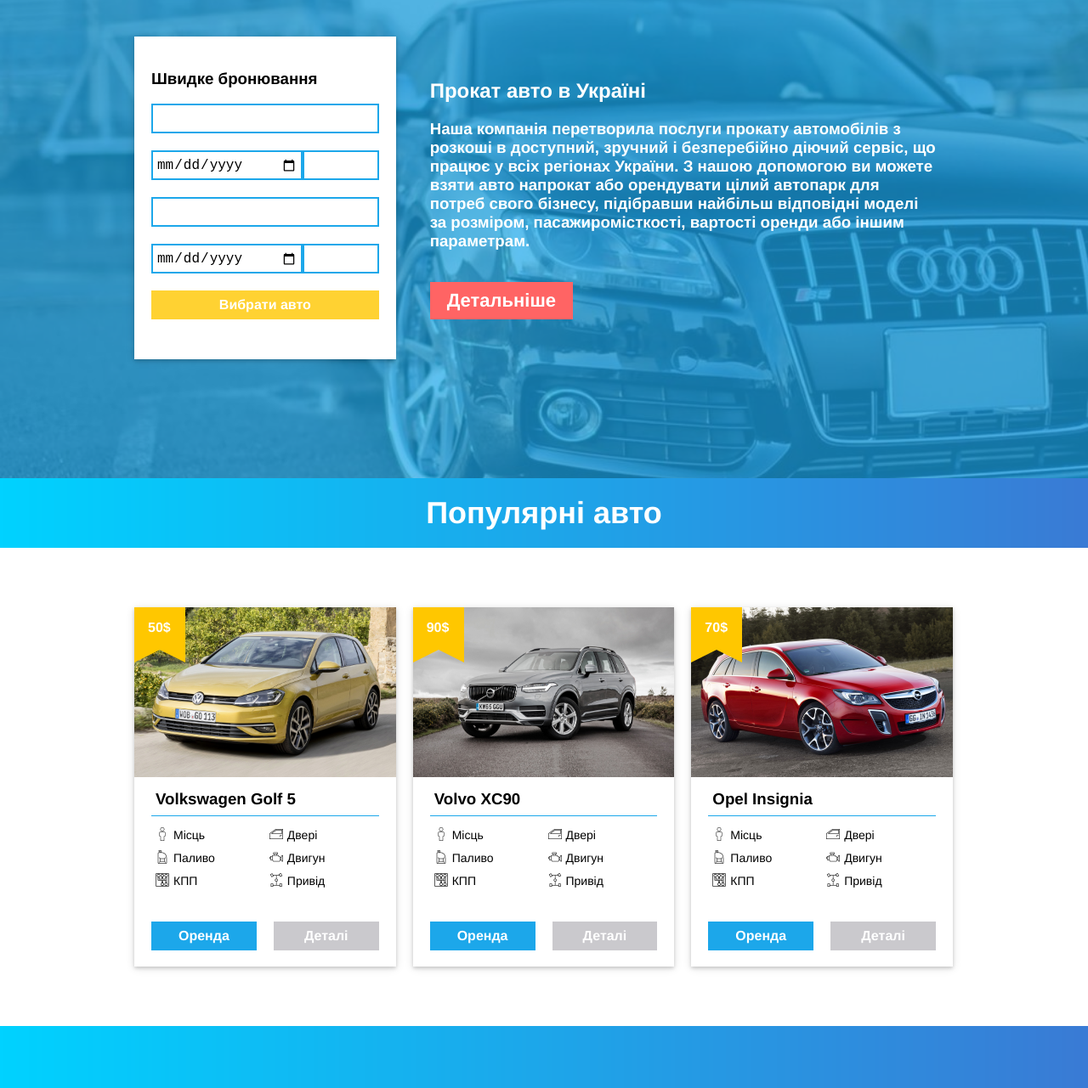
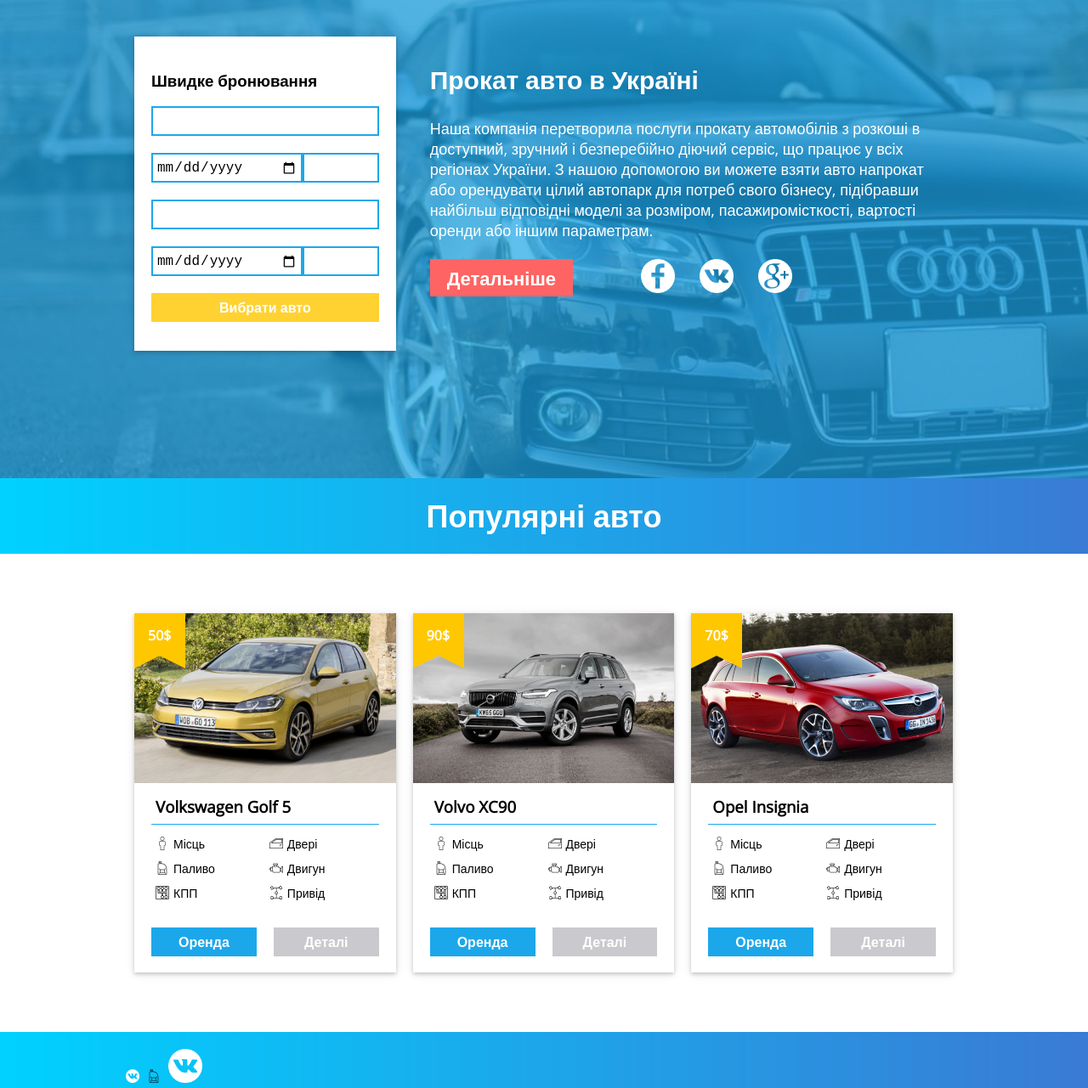
Before and after one commit to car-rental-app/Car-Rent-Project, a website: page app/index.html in a window 1280 px wide. Shown: the part 17-1298 px from the top of the page at 85% size. Drawn offline with nearby package versions, Linux system fonts and the light colour scheme.

Commit message:
beta 0.6

```diff
--- a/app/css/library.css
+++ b/app/css/library.css
@@ -2,7 +2,7 @@
 	box-sizing: border-box;
 }
 body {
-	font-family: 'Helvetica', sans-serif;
+	font-family: 'Open Sans', sans-serif;
 	margin: 0;
 	padding: 0;
 }
@@ -54,7 +54,7 @@
 *******Icons*******
 
 ******/
-.deal_info_icon {
+.icon {
 	display: inline-block;
 	width: 16px;
 	height: 16px;
@@ -82,9 +82,18 @@
 .man {
 	background-image: url('../img/icons/man.png');
 }
+.social_vk {
+	background-image: url('../img/icons/vk-social-logotype.png');
+}
+.social_fb {
+	background-image: url('../img/icons/facebook-logo.png');
+}
+.social_g {
+	background-image: url('../img/icons/google-plus-social-logotype.png');
+}
 .big_icon {
-	width: 30px;
-	height: 30px;
+	width: 40px;
+	height: 40px;
 }
 /*****
 
--- a/app/css/style.css
+++ b/app/css/style.css
@@ -208,7 +208,7 @@
 	transform: translateX(0);
 }
 /******
-*******Leadf form******
+*******Lead form******
 *******/
 .lead_form {
 	padding: 10px;
@@ -216,7 +216,7 @@
 .lead_form form{
 	margin-top: 30px;
 	width: 100%;
-	height: 380px;
+	height: 370px;
 	background-color: white;
 	padding: 20px;
 }
@@ -241,13 +241,29 @@
 	padding: 10px;
 }
 .lead_info {
-	margin-top: 30px;
+	margin-top: 15px;
 	/*border: 1px solid white;*/
 	min-height: 380px;
 	height: auto;
 	width: 100%;
 	color: white;
-	padding: 30px 20px 30px 20px;
+	padding: 20px 20px 30px 20px;
+}
+.lead_info p {
+	margin: 0;
+	font-size: 18px;
+}
+.lead_info h1 {
+	font-size: 30px;
+}
+.lead_info ul {
+	margin: 0;
+	padding: 0;
+}
+.lead_info ul li {
+	margin-right: 20px;
+	list-style: none;
+	display: inline-block;
 }
 /******
 ******Main content*******
@@ -405,6 +421,11 @@
 footer {
 	background-color: #3f4145;
 	height: 200px;
+	color: white;
+}
+.footer_info {
+	height: 100%;
+	border: 1px solid white;
 }
 /******
 *******Grid******
@@ -434,8 +455,13 @@
 	.button {
 		padding: 0 10px;
 	}
+	.lead_info .col-5 { width: 50%; }
+	.lead_info .col-7 { width: 50%; }
 	.lead_info {
 		padding: 0px 20px;
+	}
+	.lead_info ul li {
+		margin-right: 10px;
 	}
 }
 @media screen and (max-width: 780px) {
@@ -503,7 +529,22 @@
 	.lead_header {
 		padding: 0;
 	}
+	.lead_info .col-5 { width: 100%; }
+	.lead_info .col-7 { width: 100%; }
 	.lead_info .button {
 		width: 100%;
 	}
+	.lead_info ul {
+		margin-top: 30px;
+		text-align: center;
+	}
+	.lead_info ul li {
+		margin-right: 30px;
+	}
+	.lead_info ul li:last-child {
+		margin-right: 0;
+	}
+	.lead_info h1 {
+		font-size: 26px;
+	}
 }
--- a/app/index.html
+++ b/app/index.html
@@ -4,6 +4,7 @@
 	<meta name=viewport content="width=device-width, initial-scale=1">
 	<meta charset="UTF-8">
 	<title>Car Rent</title>
+	<link href="https://fonts.googleapis.com/css?family=Open+Sans" rel="stylesheet">
 	<link rel="stylesheet" href="css/library.css">
 	<link rel="stylesheet" href="css/style.css">
 </head>
@@ -132,10 +133,31 @@
 									<div class="col-8">
 										<div class="lead_header">
 											<div class="lead_info">
-												<h1>Прокат авто в Україні</h1>
-												<h3>Наша компанія перетворила послуги прокату автомобілів з розкоші в доступний, зручний і безперебійно діючий сервіс, що працює у всіх регіонах України. З нашою допомогою ви можете взяти авто напрокат або орендувати цілий автопарк для потреб свого бізнесу, підібравши найбільш відповідні моделі за розміром, пасажиромісткості, вартості оренди або іншим параметрам.</h3>
+												<div class="row">
+													<div class="col-12">
+														<h1>Прокат авто в Україні</h1>
+														<p>Наша компанія перетворила послуги прокату автомобілів з розкоші в доступний, зручний і безперебійно діючий сервіс, що працює у всіх регіонах України. З нашою допомогою ви можете взяти авто напрокат або орендувати цілий автопарк для потреб свого бізнесу, підібравши найбільш відповідні моделі за розміром, пасажиромісткості, вартості оренди або іншим параметрам.</p>
+													</div>
+												</div>
 												<br>
-												<a href="" class="button red big">Детальніше</a>
+												<div class="row">
+													<div class="col-5">
+														<a href="" class="button red big">Детальніше</a>
+													</div>
+													<div class="col-7">
+														<ul>
+															<li>
+																<a href="#"><span class="icon big_icon social_fb"></span></a>
+															</li>
+															<li>
+																<a href="#"><span class="icon big_icon social_vk"></span></a>
+															</li>
+															<li>
+																<a href="#"><span class="icon big_icon social_g"></span></a>
+															</li>
+														</ul>
+													</div>
+												</div>
 											</div>
 										</div>
 									</div>
@@ -173,26 +195,26 @@
 											<hr>
 											<div class="row">
 												<div class="col-6">
-													<p><span class="deal_info_icon man"></span>Місць</p>
+													<p><span class="icon man"></span>Місць</p>
 												</div>
 												<div class="col-6">
-													<p><span class="deal_info_icon car_door"></span>Двері</p>
+													<p><span class="icon car_door"></span>Двері</p>
 												</div>
 											</div>
 											<div class="row">
 												<div class="col-6">
-													<p><span class="deal_info_icon fuel"></span>Паливо</p>
+													<p><span class="icon fuel"></span>Паливо</p>
 												</div>
 												<div class="col-6">
-													<p><span class="deal_info_icon engine"></span>Двигун</p>
+													<p><span class="icon engine"></span>Двигун</p>
 												</div>
 											</div>
 											<div class="row">
 												<div class="col-6">
-													<p><span class="deal_info_icon gear"></span>КПП</p>
+													<p><span class="icon gear"></span>КПП</p>
 												</div>
 												<div class="col-6">
-													<p><span class="deal_info_icon garage"></span>Привід</p>
+													<p><span class="icon garage"></span>Привід</p>
 												</div>
 											</div>
 										</div>
@@ -230,26 +252,26 @@
 											<hr>
 											<div class="row">
 												<div class="col-6">
-													<p><span class="deal_info_icon man"></span>Місць</p>
+													<p><span class="icon man"></span>Місць</p>
 												</div>
 												<div class="col-6">
-													<p><span class="deal_info_icon car_door"></span>Двері</p>
+													<p><span class="icon car_door"></span>Двері</p>
 												</div>
 											</div>
 											<div class="row">
 												<div class="col-6">
-													<p><span class="deal_info_icon fuel"></span>Паливо</p>
+													<p><span class="icon fuel"></span>Паливо</p>
 												</div>
 												<div class="col-6">
-													<p><span class="deal_info_icon engine"></span>Двигун</p>
+													<p><span class="icon engine"></span>Двигун</p>
 												</div>
 											</div>
 											<div class="row">
 												<div class="col-6">
-													<p><span class="deal_info_icon gear"></span>КПП</p>
+													<p><span class="icon gear"></span>КПП</p>
 												</div>
 												<div class="col-6">
-													<p><span class="deal_info_icon garage"></span>Привід</p>
+													<p><span class="icon garage"></span>Привід</p>
 												</div>
 											</div>
 										</div>
@@ -287,26 +309,26 @@
 											<hr>
 											<div class="row">
 												<div class="col-6">
-													<p><span class="deal_info_icon man"></span>Місць</p>
+													<p><span class="icon man"></span>Місць</p>
 												</div>
 												<div class="col-6">
-													<p><span class="deal_info_icon car_door"></span>Двері</p>
+													<p><span class="icon car_door"></span>Двері</p>
 												</div>
 											</div>
 											<div class="row">
 												<div class="col-6">
-													<p><span class="deal_info_icon fuel"></span>Паливо</p>
+													<p><span class="icon fuel"></span>Паливо</p>
 												</div>
 												<div class="col-6">
-													<p><span class="deal_info_icon engine"></span>Двигун</p>
+													<p><span class="icon engine"></span>Двигун</p>
 												</div>
 											</div>
 											<div class="row">
 												<div class="col-6">
-													<p><span class="deal_info_icon gear"></span>КПП</p>
+													<p><span class="icon gear"></span>КПП</p>
 												</div>
 												<div class="col-6">
-													<p><span class="deal_info_icon garage"></span>Привід</p>
+													<p><span class="icon garage"></span>Привід</p>
 												</div>
 											</div>
 										</div>
@@ -342,7 +364,9 @@
 					<section>
 						<div class="row">
 							<div class="col-6">
-
+								<span class="icon social_vk"></span>
+								<span class="icon fuel"></span>
+								<span class="icon big_icon social_vk"></span>
 							</div>
 							<div class="col-6">
 
@@ -363,7 +387,24 @@
 			<div class="row">
 				<div class="col-12">
 					<section>
-
+						<div class="row">
+							<div class="col-6">
+								<div class="footer_info">
+									<ul>
+										<li><a href=""></a></li>
+										<li><a href=""></a></li>
+										<li><a href=""></a></li>
+										<li><a href=""></a></li>
+										<li><a href=""></a></li>
+									</ul>
+								</div>
+							</div>
+							<div class="col-6">
+								<div class="footer_info">
+									ewrfer
+								</div>
+							</div>
+						</div>
 					</section>
 				</div>
 			</div>
```
Also changed, not shown: app/img/icons/facebook-logo.png (added), app/img/icons/google-plus-social-logotype.png (added), app/img/icons/vk-social-logotype.png (added).
